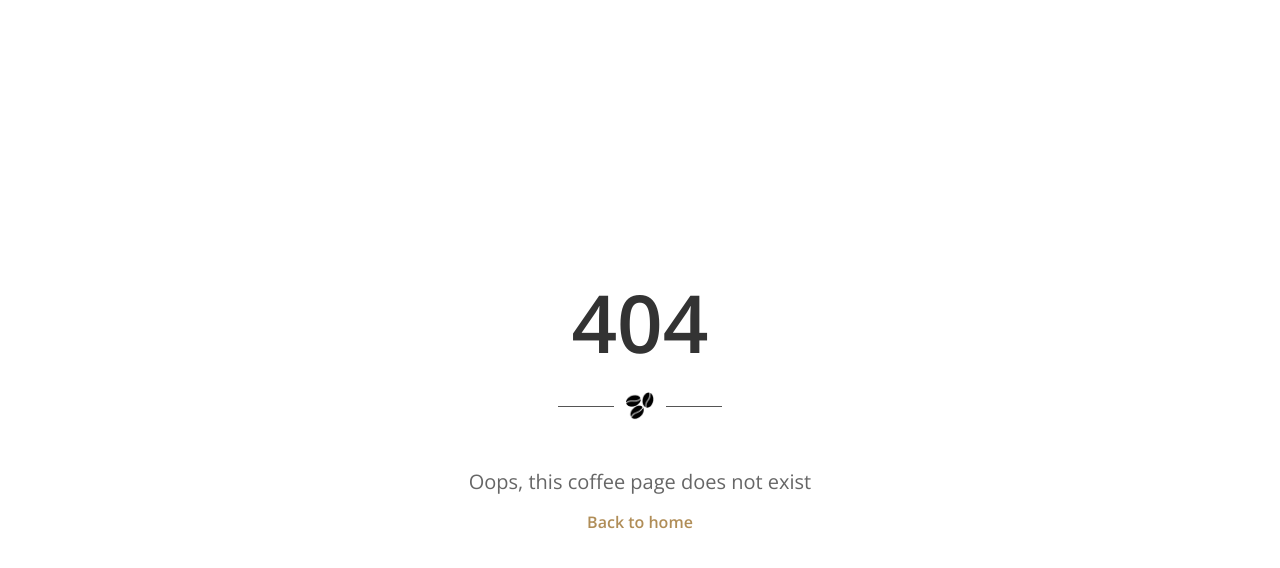
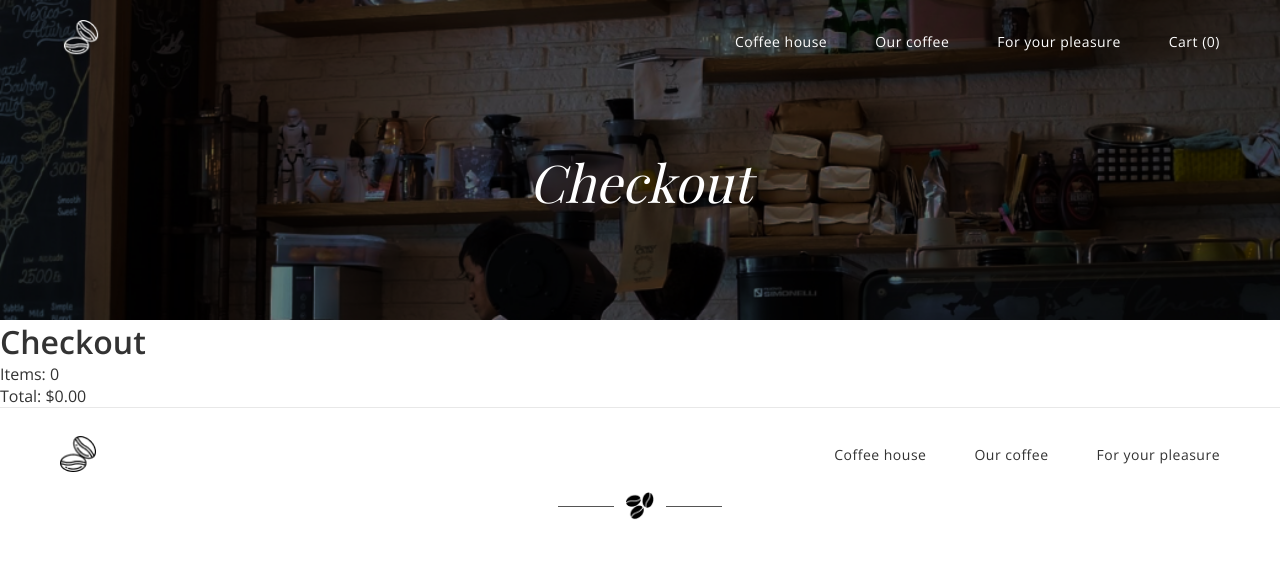
Before and after one commit to itssonyamisyura/CoffeeShop, a React (Vite) app: page /checkout in a window 1280 px wide. Before the commit this address had no page. Shown: the top 568 px of the page. Built offline with nearby package versions, Linux system fonts and the light colour scheme; a web font is replaced by a local one.

Commit message:
create CheckoutPage

```diff
--- a/package.json
+++ b/package.json
@@ -14,6 +14,7 @@
     "react": "^19.2.0",
     "react-dom": "^19.2.0",
     "react-helmet-async": "^3.0.0",
+    "react-hook-form": "^7.71.2",
     "react-router-dom": "^7.13.1",
     "sass": "^1.97.3"
   },
--- a/src/App.jsx
+++ b/src/App.jsx
@@ -8,6 +8,7 @@ import { CoffeeItemsPage } from "./pages/coffee-item/CoffeeItemsPage";
 import { NotFoundPage } from "./pages/404/NotFoundPage";
 import { ScrollToTop } from "./components/ScrollToTop";
 import { CartPage } from "./pages/cart/CartPage";
+import { CheckoutPage } from "./pages/CheckoutPage/CheckoutPage";
 
 function App() {
 
@@ -124,6 +125,14 @@ function App() {
 				}
 				/>
 				<Route
+					path="/checkout"
+					element={<CheckoutPage
+					total={total}
+					cartCount={cartCount}/>
+
+					}
+				/>
+				<Route
 					path="*"
 					element={<NotFoundPage></NotFoundPage>}/>
 			</Routes>
--- /dev/null
+++ b/src/pages/CheckoutPage/CheckoutPage.jsx
@@ -0,0 +1,24 @@
+import { CoffeeHero } from "../../components/CoffeeHero";
+import { Footer } from "../../components/Footer";
+
+import maskGroupBg from "../../assets/maskGroupBg.png";
+
+export const CheckoutPage = ({cartCount, total}) => {
+
+    return (
+        <div>
+            <CoffeeHero
+            image={maskGroupBg}
+            title="Checkout"
+            cartCount={cartCount}/>
+
+            <h1>Checkout</h1>
+            <p>Items: {cartCount}</p>
+            <p>Total: ${total.toFixed(2)}</p>
+
+
+
+            <Footer />
+        </div>
+    )
+}
--- a/src/pages/cart/CartPage.jsx
+++ b/src/pages/cart/CartPage.jsx
@@ -74,15 +74,17 @@ export const CartPage = ({cartItems, removeFromCart, increaseQuantity, decreaseQ
 
                                         setTimeout(() => {
                                             setShowUndo(false);
-                                        }, 5000);
+                                        }, 7000);
                                     }}>
                                         Clear Cart
                                     </button>
                                 )}
-                                <button className="cart-summary__checkout-btn"
-                                disabled={cartItems.length === 0}>
+                                <Link
+                                    to='/checkout'
+                                    className="cart-summary__checkout-btn"
+                                    disabled={cartItems.length === 0}>
                                     Checkout
-                                </button>
+                                </Link>
                             </div>
                         </div>
                     </div>
```
Also changed, not shown: 1 other file (tests, documents, lock files or other folders).
